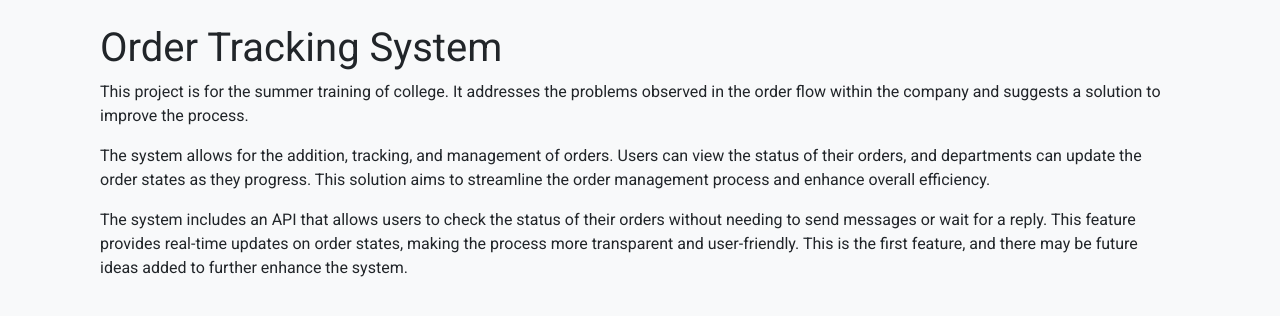
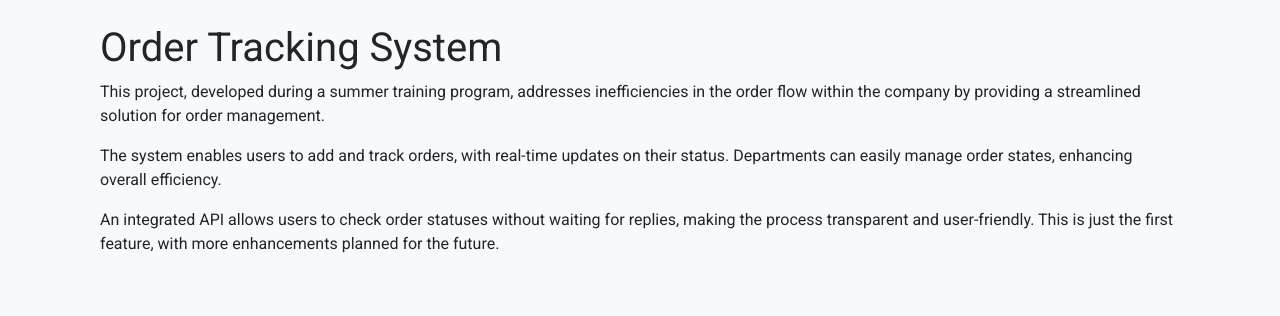
Before and after one commit to SalmanSaleh1/Order-Tracking, a Flask app: page / in a window 1280 px wide. Shown: the part 56-372 px from the top of the page. Run offline with Flask 3, Linux system fonts and the light colour scheme; parts of the project's set-up code (start-up, migrations or seed data) failed here and were passed over; some libraries are stand-ins or nearby versions.

Commit message:
Update home.html

```diff
--- a/src/flask_website/templates/home.html
+++ b/src/flask_website/templates/home.html
@@ -6,13 +6,13 @@
 <div class="container">
     <h1>Order Tracking System</h1>
     <p>
-        This project is for the summer training of college. It addresses the problems observed in the order flow within the company and suggests a solution to improve the process.
+        This project, developed during a summer training program, addresses inefficiencies in the order flow within the company by providing a streamlined solution for order management.
     </p>
     <p>
-        The system allows for the addition, tracking, and management of orders. Users can view the status of their orders, and departments can update the order states as they progress. This solution aims to streamline the order management process and enhance overall efficiency.
+        The system enables users to add and track orders, with real-time updates on their status. Departments can easily manage order states, enhancing overall efficiency.
     </p>
     <p>
-        The system includes an API that allows users to check the status of their orders without needing to send messages or wait for a reply. This feature provides real-time updates on order states, making the process more transparent and user-friendly. This is the first feature, and there may be future ideas added to further enhance the system.
+        An integrated API allows users to check order statuses without waiting for replies, making the process transparent and user-friendly. This is just the first feature, with more enhancements planned for the future.
     </p>
 </div>
 {% endblock %}
```
